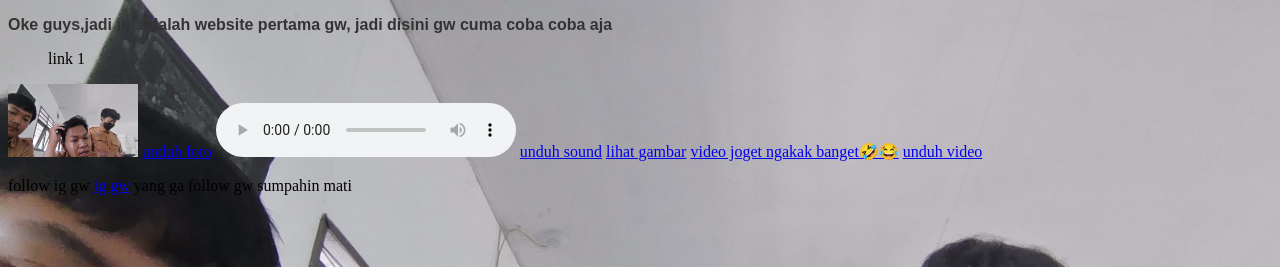
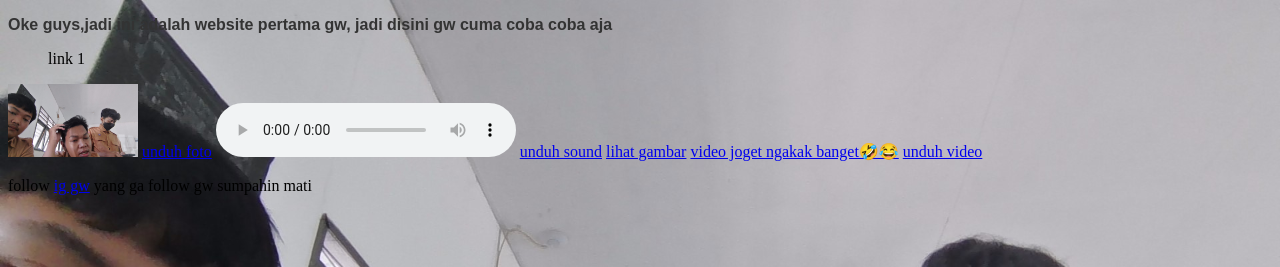
Before and after one commit to BuluyXmd/Apaajaaa, a plain HTML site: page index.html in a window 1280 px wide. Shown: the top 267 px of the page. Drawn offline with Linux system fonts and the light colour scheme.

Commit message:
Update index.html

```diff
--- a/index.html
+++ b/index.html
@@ -33,7 +33,7 @@
          download="Videojd.mp4">unduh video</a>
 
     <p>
-        follow ig gw
+        follow
          <a
              href="https://www.instagram.com/hafizxzzzz?igsh=MXg0M2Y1MHI3MzkxcA=="target="_blank"> ig gw</a>
          yang ga follow gw sumpahin mati
```
